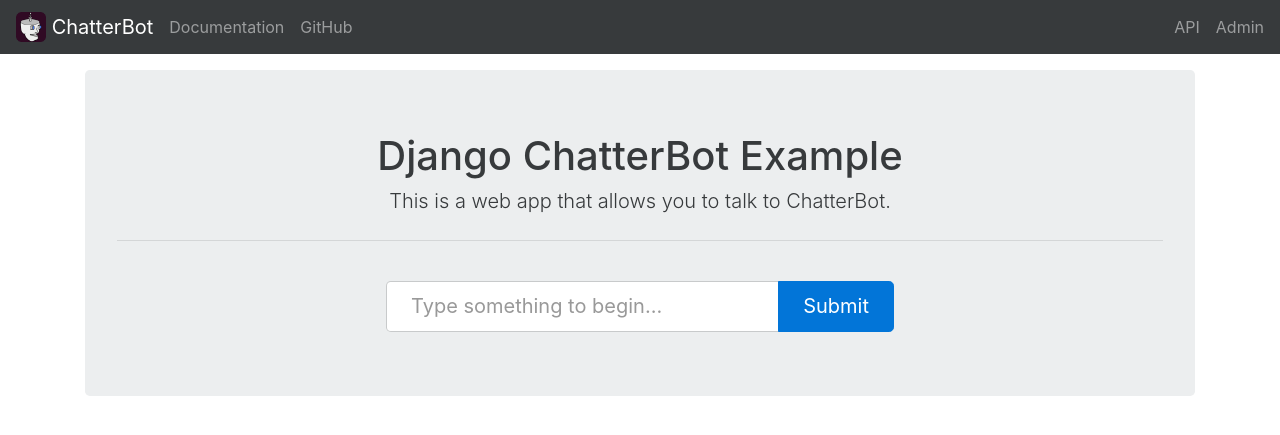
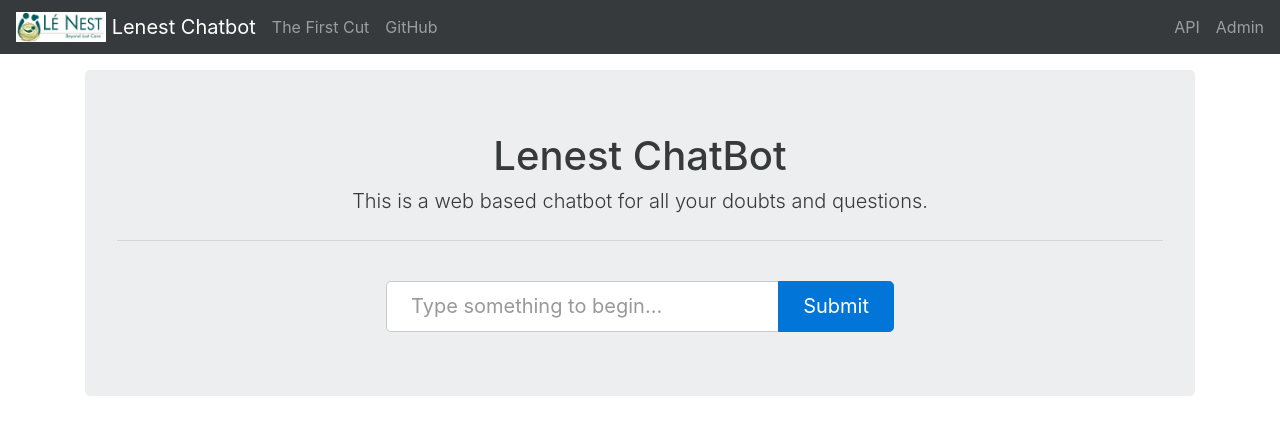
Before and after one commit to Chinmay-pathak/Chatterbot, a Django app: page / in a window 1280 px wide. Shown: the top 435 px of the page. Run offline with Django 3.2, Linux system fonts and the light colour scheme; some libraries are stand-ins or nearby versions.

Commit message:
Front end changes to customize the webpage to the user

```diff
--- a/django_app/example_app/static/css/custom.css
+++ b/django_app/example_app/static/css/custom.css
@@ -4,6 +4,6 @@
 }
 
 .chat-log {
-    max-height:200px;
+    max-height:250px;
     overflow-y:scroll;
 }
--- a/django_app/example_app/templates/app.html
+++ b/django_app/example_app/templates/app.html
@@ -13,9 +13,9 @@
     <div class="container">
 
       <div class="jumbotron mt-1">
-        <h1 class="jumbotron-heading text-xs-center">Django ChatterBot Example</h1>
+        <h1 class="jumbotron-heading text-xs-center">Lenest ChatBot</h1>
         <p class="lead text-xs-center">
-          This is a web app that allows you to talk to ChatterBot.
+          This is a web based chatbot for all your doubts and questions.
         </p>
 
         <hr class="my-2">
--- a/django_app/example_app/templates/nav.html
+++ b/django_app/example_app/templates/nav.html
@@ -3,16 +3,16 @@
 <nav class="navbar navbar-dark bg-inverse navbar-full">
 
   <a class="navbar-brand" href="{% url 'main' %}">
-    <img src="{% static 'img/chatterbot.png' %}" width="30" height="30" class="d-inline-block align-top" alt="ChatterBot">
-    ChatterBot
+    <img src="{% static 'img/chatterbot.png' %}" width="90" height="30" class="d-inline-block align-top" alt="ChatterBot">
+    Lenest Chatbot
   </a>
 
   <ul class="nav navbar-nav">
     <li class="nav-item">
-      <a class="nav-link" href="https://chatterbot.readthedocs.io">Documentation</a>
+      <a class="nav-link" href="https://chatterbot.readthedocs.io">The First Cut</a>
     </li>
     <li class="nav-item">
-      <a class="nav-link" href="https://github.com/gunthercox/ChatterBot">GitHub</a>
+      <a class="nav-link" href="https://github.com/Chinmay-pathak/Chatterbot">GitHub</a>
     </li>
   </ul>
 
```
Also changed, not shown: django_app/db.sqlite3, django_app/example_app/static/img/chatterbot.png.
